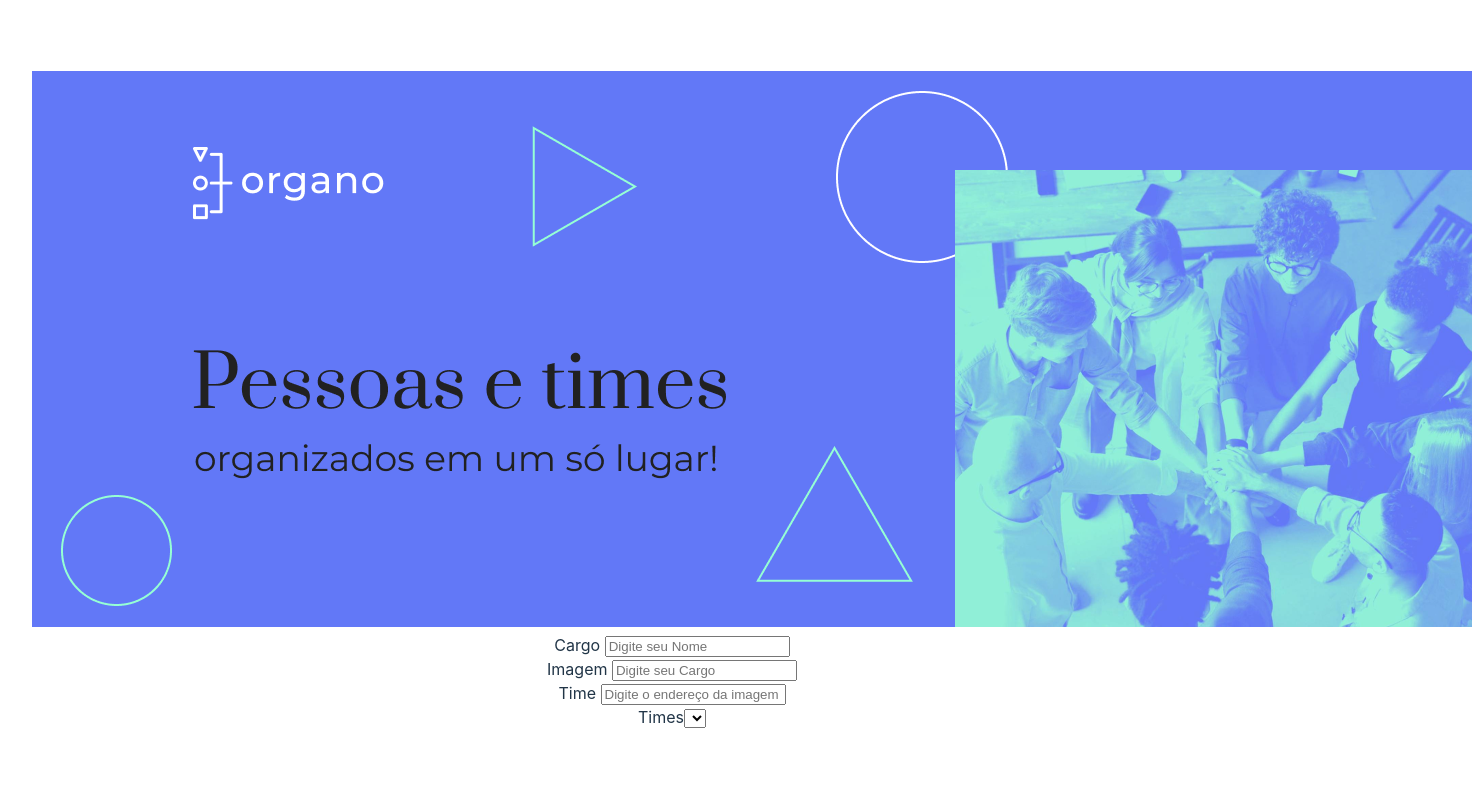
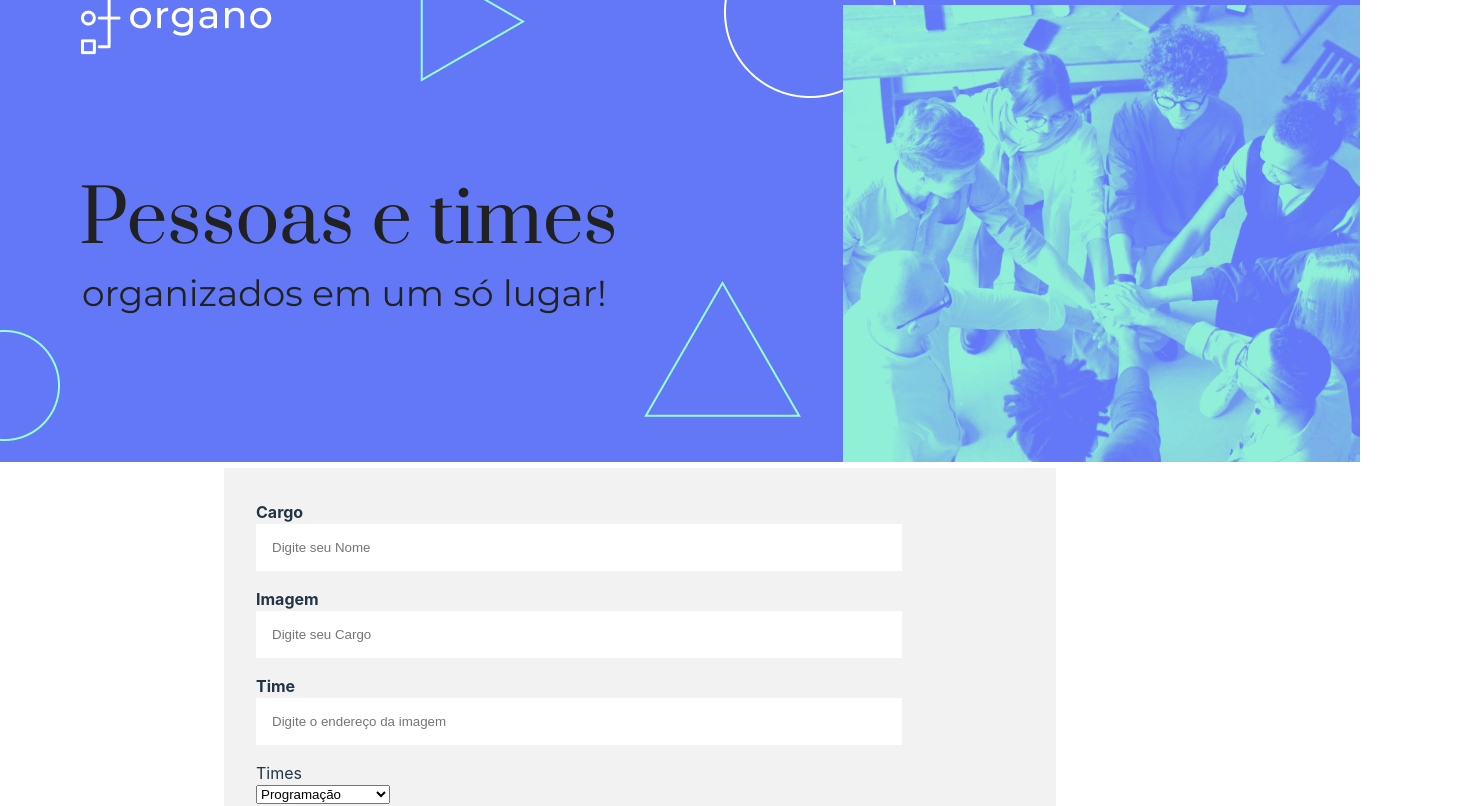
Before and after one commit to andrelessssa/OxeTech-React, a React (Vite) app in the folder projeto-nodejejs/: page / in a window 1280 px wide. Shown: the top 806 px of the page, 1472 px wide, since content can reach past the window. Built offline with nearby package versions, Linux system fonts and the light colour scheme.

Commit message:
botao
botao

```diff
--- a/projeto-nodejejs/src/App.css
+++ b/projeto-nodejejs/src/App.css
@@ -1,49 +1,11 @@
-#root {
-  max-width: 1280px;
-  margin: 0 auto;
-  padding: 2rem;
-  text-align: center;
+
+.container{
+  display: flex;
+  align-items: center;
+  justify-content: center;
+  flex-direction: column;
+  width: 100vw;
+  height: 100vh;
+
+
 }
-
-.logo {
-  height: 6em;
-  padding: 1.5em;
-  will-change: filter;
-  transition: filter 300ms;
-}
-.logo:hover {
-  filter: drop-shadow(0 0 2em #646cffaa);
-}
-.logo.react:hover {
-  filter: drop-shadow(0 0 2em #61dafbaa);
-}
-
-@keyframes logo-spin {
-  from {
-    transform: rotate(0deg);
-  }
-  to {
-    transform: rotate(360deg);
-  }
-}
-
-@media (prefers-reduced-motion: no-preference) {
-  a:nth-of-type(2) .logo {
-    animation: logo-spin infinite 20s linear;
-  }
-}
-
-.card {
-  padding: 2em;
-}
-
-.read-the-docs {
-  color: #888;
-}
-.Caixa{
-  font-size: 20px;
-  color: red;
-}
-.imagem{
-  border: 2px solid black;
-}
--- a/projeto-nodejejs/src/App.jsx
+++ b/projeto-nodejejs/src/App.jsx
@@ -1,17 +1,15 @@
 import { useState } from 'react'
-
-
 import './App.css'
 import Banner from './componentes/banner';
+import Formulario from './componentes/formulario';
 
-import Formulario from './componentes/formulario';
 
 
 
 function App() {
   const [count, setCount] = useState(0)
   return (
-   <div>
+   <div className='container'>
       <Banner />
       <Formulario/>
 
--- a/projeto-nodejejs/src/componentes/banner/index.jsx
+++ b/projeto-nodejejs/src/componentes/banner/index.jsx
@@ -1,3 +1,4 @@
+import './banner.css';
 import React from "react";
 
 
@@ -5,7 +6,7 @@ import React from "react";
 function Banner  ()  {
     return(
         <div >
-            <img  src="./src/assets/HeaderHeader_total.png" alt="banner" />
+            <img src="./src/assets/HeaderHeader_total.png" alt="banner" />
         </div>
         )
 }
--- /dev/null
+++ b/projeto-nodejejs/src/componentes/campoTexto/campoTexto.css
@@ -0,0 +1,15 @@
+.campotexto_area{
+    display: flex;
+    justify-content: center;
+    flex-direction: column;
+    width: 80%;
+    font-weight: bold;
+
+
+
+}
+.campotexto_area input{
+    padding: 1rem;
+    border: 0;
+    width: 100%;
+}
--- a/projeto-nodejejs/src/componentes/campoTexto/index.jsx
+++ b/projeto-nodejejs/src/componentes/campoTexto/index.jsx
@@ -1,7 +1,8 @@
 //criando um componete
+import'./campoTexto.css'
 function CampoText(props){
     return(
-        <div>
+        <div className="campotexto_area">
             <label htmlFor="" > {props.label}</label>
             <input  placeholder= { props.placeholder} />
         </div>
--- /dev/null
+++ b/projeto-nodejejs/src/componentes/formulario/formulario.css
@@ -0,0 +1,24 @@
+.campo_formulario{
+
+    background-color: #F2F2F2;
+    display: flex;
+    align-items: flex-start;
+    justify-content: center;
+    flex-direction: column;
+    gap: 1em;
+    padding: 2rem;
+    width: 60%;
+    height: auto;
+
+
+}
+select{
+    display: flex;
+    width: 100%;
+
+}
+
+.buton{
+    background-color: #6278F7;
+    color:#F2F2F2 ;
+}
--- a/projeto-nodejejs/src/componentes/formulario/index.jsx
+++ b/projeto-nodejejs/src/componentes/formulario/index.jsx
@@ -1,18 +1,23 @@
 import React from "react";
 import CampoText from "../campoTexto";
 import Select from "../select";
+import './formulario.css';
 
+function handleAdd(){
+
+}
 
 function Formulario(){
     return(
-        <div>
-            <form >
+
+            <form className="campo_formulario" onSubmit={handleAdd} >
             <CampoText label="Cargo " placeholder="Digite seu Nome"/>
             <CampoText label="Imagem " placeholder="Digite seu Cargo" />
             <CampoText label="Time " placeholder="Digite o endereço da imagem"/>
-            <Select label='Times'/>
+            <Select  label='Times'/>
+            <button type="submit" className="buton">Criar Card</button>
             </form>
-        </div>
+
     )
 }
 export default Formulario
--- a/projeto-nodejejs/src/componentes/select/index.jsx
+++ b/projeto-nodejejs/src/componentes/select/index.jsx
@@ -1,14 +1,20 @@
 import React from "react";
+import './select.css';
 
 function Select(props){
     return(
       <div>
-        <label>
+        <label className="label">
             {props.label}
         </label>
         <select>
-
-        </select>
+          <option value="">Programação</option>
+          <option value="">Front-End</option>
+          <option value="">Data Science</option>
+          <option value="">UX e Design</option>
+          <option value="">Mobile</option>
+          <option value="">Inovação e Gestão</option>
+          </select>
       </div>
     )
 }
```
Also changed, not shown: projeto-nodejejs/src/componentes/banner/banner.css (added), projeto-nodejejs/src/componentes/select/select.css (added), 1 other file (tests, documents, lock files or other folders).
